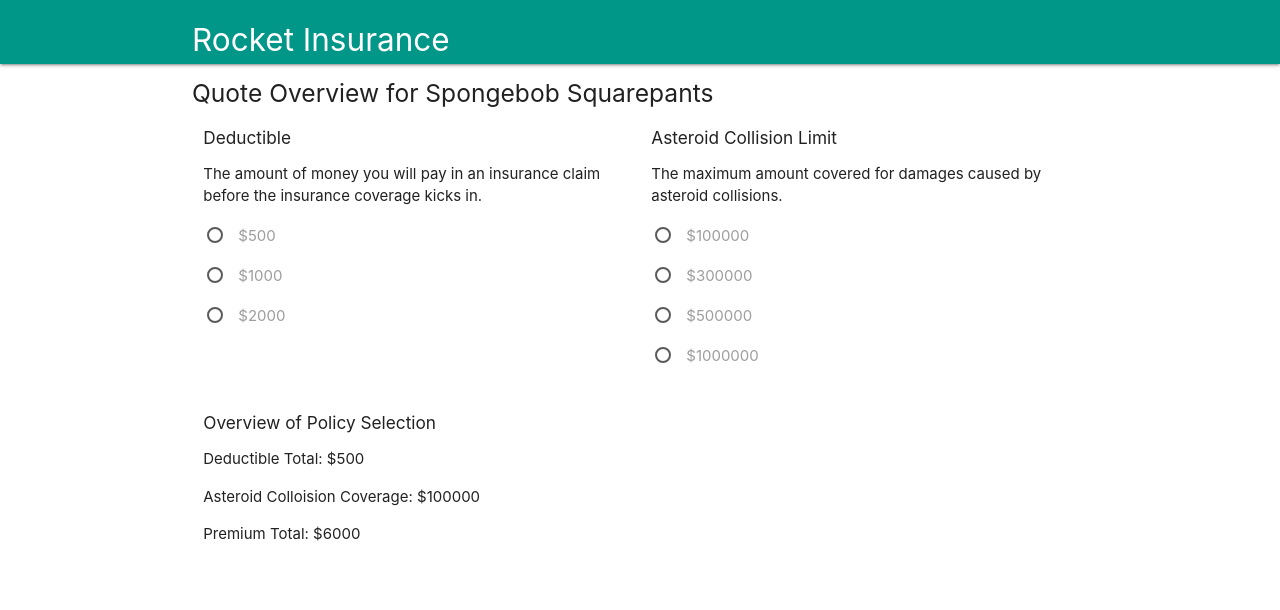
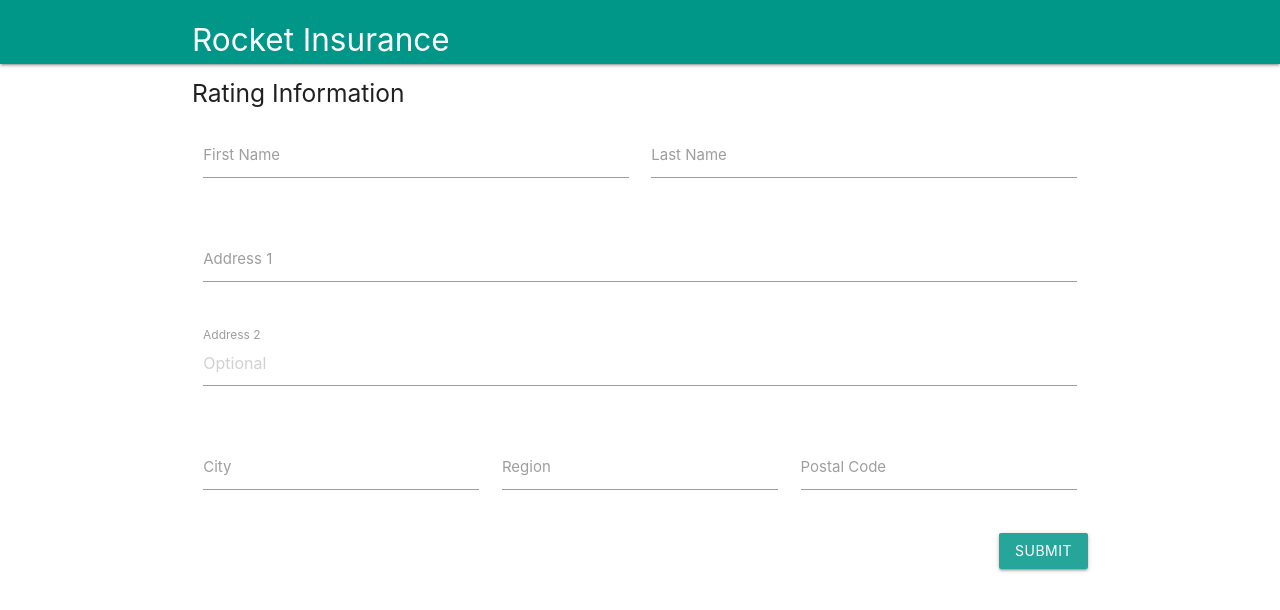
Before and after one commit to andrewsanc/rocket-insurance, a React (Create React App) app: page / in a window 1280 px wide. Shown: the top 610 px of the page. Built offline with nearby package versions, Linux system fonts and the light colour scheme.

Commit message:
added ternary statement to render components based on state

```diff
--- a/src/Containers/App.js
+++ b/src/Containers/App.js
@@ -2,49 +2,6 @@ import React, { Component } from 'react';
 import Nav from '../Components/Nav';
 import UserForm from './UserForm';
 import QuoteOverview from './QuoteOverview';
-
-const dummyData = {
-  quoteId: 'UP5681999',
-  rating_address: {
-    line_1: '124 Conch Street',
-    line_2: '',
-    city: 'Bikini Bottom',
-    region: 'Ocean',
-    postal: '11211'
-  },
-  policy_holder: {
-    first_name: 'Spongebob',
-    last_name: 'Squarepants'
-  },
-  variable_options: {
-    deductible: {
-      title: 'Deductible',
-      description: 'The amount of money you will pay in an insurance claim before the insurance coverage kicks in.',
-      values: [
-        500,
-        1000,
-        2000
-      ],
-      'default': 500
-    },
-    asteroid_collision: {
-      title: 'Asteroid Collision Limit',
-      description: 'The maximum amount covered for damages caused by asteroid collisions.',
-      values: [
-        100000,
-        300000,
-        500000,
-        1000000
-      ],
-      'default': 100000
-    }
-  },
-  variable_selections: {
-    deductible: 500,
-    asteroid_collision: 100000
-  },
-  premium: 6000
-}
 
 class App extends Component {
   constructor(props) {
@@ -57,7 +14,8 @@ class App extends Component {
       city: '',
       region: '',
       postal: '',
-      responseQuote: dummyData
+      data: false,
+      responseQuote: null
     }
   }
 
@@ -66,7 +24,6 @@ class App extends Component {
   }
 
   onButtonClick = () => {
-    console.log('form submitted!');
     const proxyurl = 'https://cors-anywhere.herokuapp.com/';
     const url = 'https://fed-challenge.sure.now.sh/api/v1/quotes';
     fetch(proxyurl + url, {
@@ -87,7 +44,7 @@ class App extends Component {
       })
     })
       .then(response => response.json())
-      .then(response => this.setState({ responseQuote: response.quote }))
+      .then(response => this.setState({ data: true, responseQuote: response.quote }))
       .catch(error => console.log(error))
   }
 
@@ -95,7 +52,8 @@ class App extends Component {
     return (
       <React.Fragment>
         <Nav />
-        {/* <UserForm onInputChange={this.onInputChange} onButtonClick={this.onButtonClick} /> */}
+        {
+         this.state.data ?
           <QuoteOverview
             policyHolder={this.state.responseQuote.policy_holder}
             deductible={this.state.responseQuote.variable_options.deductible}
@@ -103,6 +61,12 @@ class App extends Component {
             variableSelections={this.state.responseQuote.variable_selections}
             premium={this.state.responseQuote.premium}
           />
+          :
+          <UserForm
+            onInputChange={this.onInputChange}
+            onButtonClick={this.onButtonClick}
+          />
+        }
       </React.Fragment>
     )
   }
```
Lines whose indentation alone changed are shown as unchanged.
